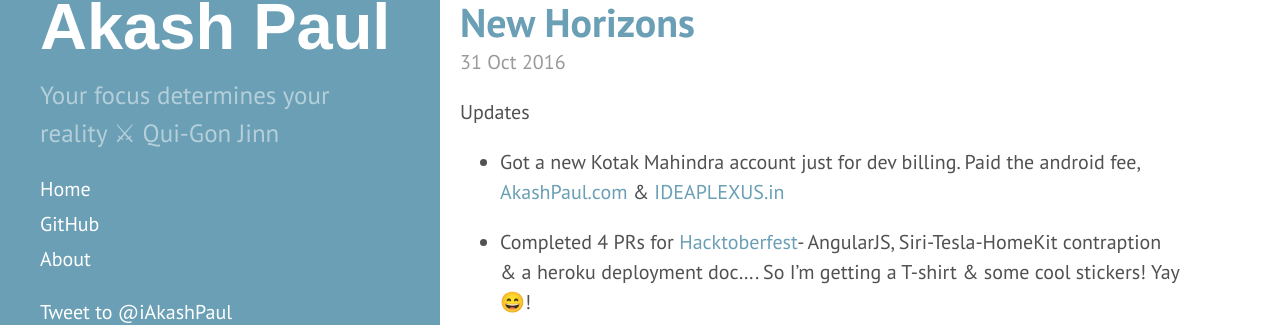
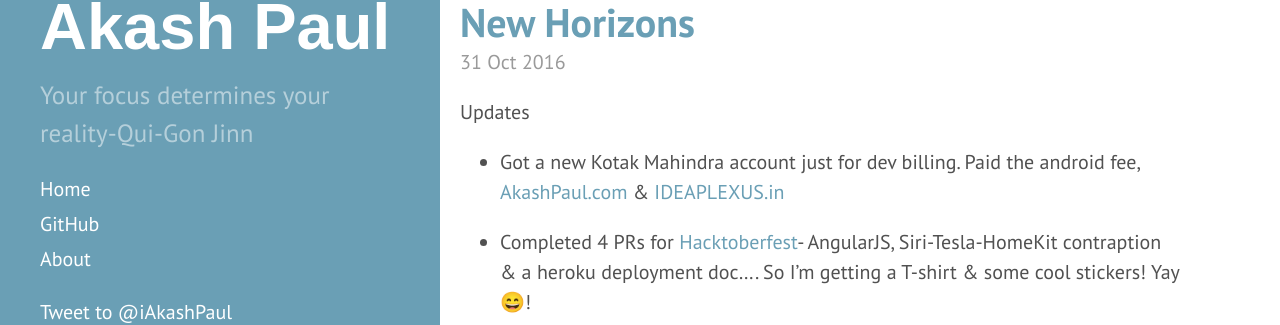
Before and after one commit to iakashpaul/iakashpaul.github.io, a Jekyll site: the page built from index.html, in a window 1280 px wide. Shown: the part 503-828 px from the top of the page. Built offline with Jekyll 4.4.1, drawn with Linux system fonts in a browser that asks for light colours; the list of posts is cut into pages by our own code; comment, search, counter and statistics services are not loaded.

```diff
--- a/_config.yml
+++ b/_config.yml
@@ -9,7 +9,7 @@ permalink:        pretty
 # Setup
 title:            Akash Paul
 tagline:          'CZZ'
-description:      'Your focus determines your reality ⚔ Qui-Gon Jinn'
+description:      'Your focus determines your reality-Qui-Gon Jinn'
 url:              https://iakashpaul.github.io
 baseurl:          /
 
```
